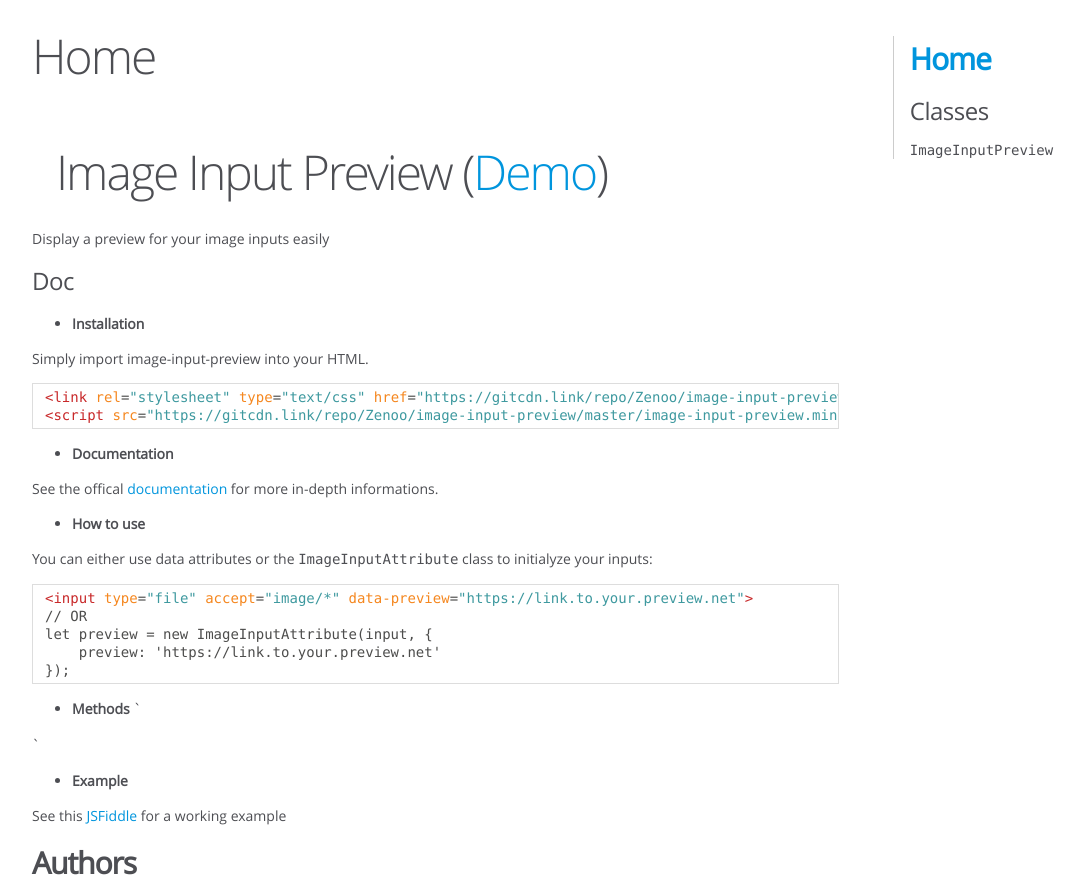
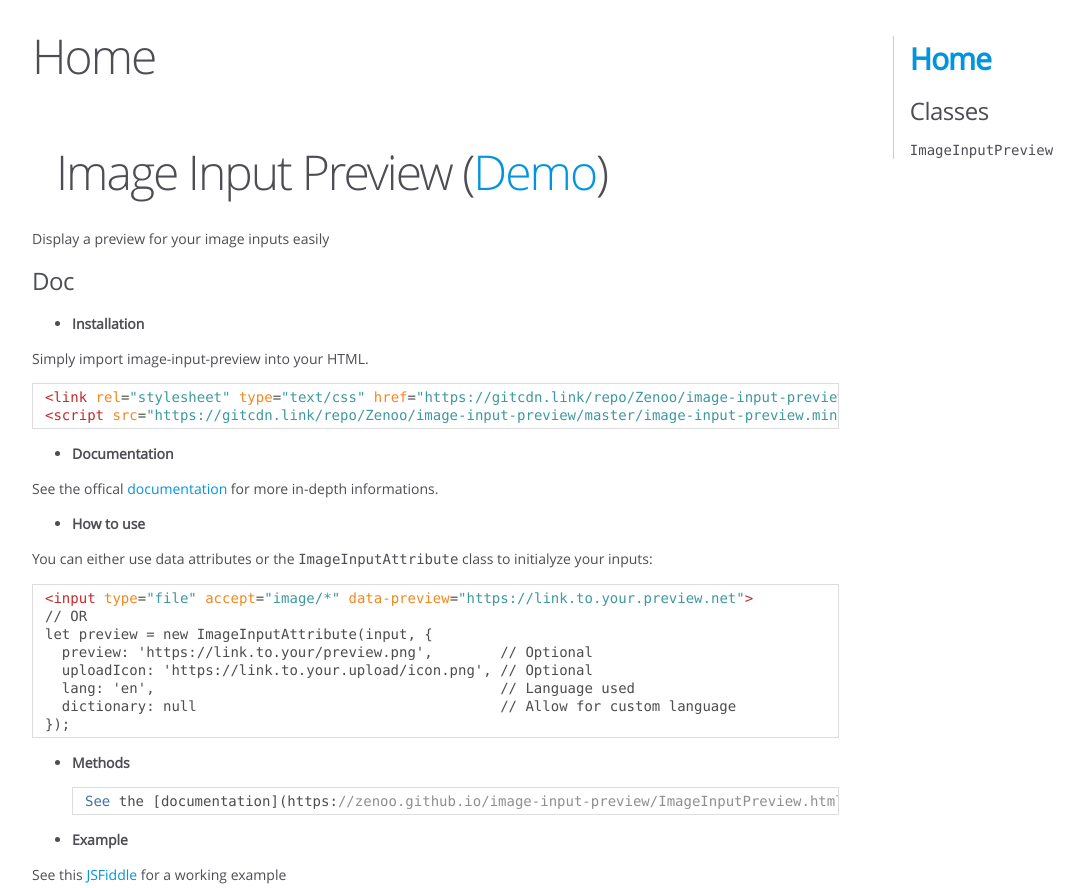
Before and after one commit to Zenoo/image-input-preview, a website: page docs/index.html in a window 1280 px wide. Shown: the top 888 px of the page, without its empty margins (0-1084 px from the left). Drawn offline with Linux system fonts and the light colour scheme.

Commit message:
Updated doc

```diff
--- a/ImageInputPreview.js
+++ b/ImageInputPreview.js
@@ -94,6 +94,7 @@ class ImageInputPreview{
 
 	/**
 	 * Listens to necessary events
+	 * @private
 	 */
 	_listen(){
 		this.preview.addEventListener('click', () => {
--- a/docs/index.html
+++ b/docs/index.html
@@ -60,14 +60,15 @@
 <pre class="prettyprint source"><code>&lt;input type=&quot;file&quot; accept=&quot;image/*&quot; data-preview=&quot;https://link.to.your.preview.net&quot;>
 // OR
 let preview = new ImageInputAttribute(input, {
-    preview: 'https://link.to.your.preview.net'
+  preview: 'https://link.to.your/preview.png',        // Optional
+  uploadIcon: 'https://link.to.your.upload/icon.png', // Optional
+  lang: 'en',                                         // Language used
+  dictionary: null                                    // Allow for custom language
 });</code></pre><ul>
-<li><strong>Methods</strong>
-<code>`</code></li>
-</ul>
-<p><code>`</code></p>
-<ul>
-<li><strong>Example</strong></li>
+<li><p><strong>Methods</strong></p>
+<pre class="prettyprint source"><code>See the [documentation](https://zenoo.github.io/image-input-preview/ImageInputPreview.html) for the method definitions.</code></pre></li>
+<li><p><strong>Example</strong></p>
+</li>
 </ul>
 <p>See this <a href="https://jsfiddle.net/Zenoo0/y8v52wpd/">JSFiddle</a> for a working example</p>
 <h2>Authors</h2><ul>
@@ -89,7 +90,7 @@ let preview = new ImageInputAttribute(input, {
 <br class="clear">
 
 <footer>
-    Documentation generated by <a href="https://github.com/jsdoc3/jsdoc">JSDoc 3.5.5</a> on Tue Dec 04 2018 12:17:02 GMT+0100 (Romance Standard Time)
+    Documentation generated by <a href="https://github.com/jsdoc3/jsdoc">JSDoc 3.5.5</a> on Tue Dec 04 2018 12:24:44 GMT+0100 (Romance Standard Time)
 </footer>
 
 <script> prettyPrint(); </script>
```
Also changed, not shown: docs/ImageInputPreview.html (+2 -88 lines), docs/ImageInputPreview.js.html (+4 -2 lines).
